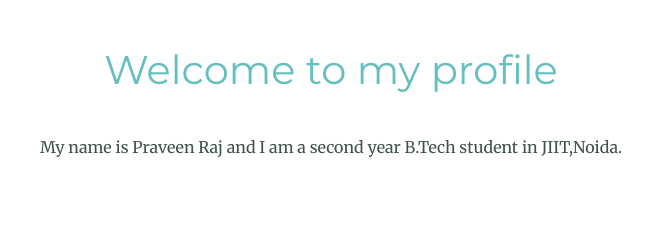
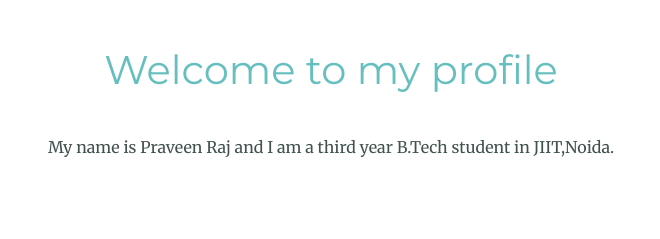
Before and after one commit to PraveenRajPurak/My-Prodfile, a plain HTML site: page index.html in a window 1280 px wide. Shown: the part 1201-1440 px from the top of the page, 309-969 px from the left. Drawn offline with Linux system fonts and the light colour scheme.

Commit message:
Update index.html

```diff
--- a/index.html
+++ b/index.html
@@ -28,7 +28,7 @@
     <div class="profile">
       <img class="Pfp" src="images/my pfp.png" alt="My Pfp">
       <h2>Welcome to my profile</h2>
-      <p>My name is Praveen Raj and I am a second year B.Tech student in JIIT,Noida.</p>
+      <p>My name is Praveen Raj and I am a third year B.Tech student in JIIT,Noida.</p>
     </div>
     <hr>
     <div class="skills">
```
